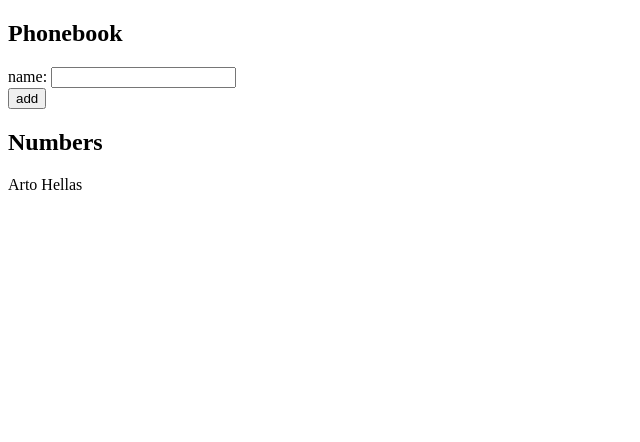
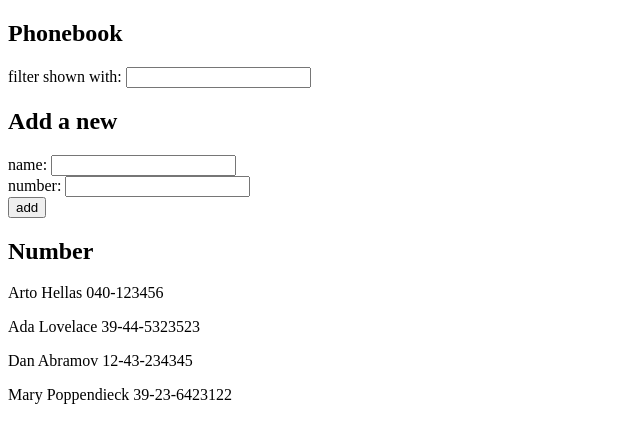
Before and after one commit to jusvait/full-stack-open-2022, a React (Create React App) app in the folder part2/puhelinluettelo/: page / in a window 1280 px wide. Shown: the top 442 px of the page, without its empty margins (0-640 px from the left). Built offline with nearby package versions, Linux system fonts and the light colour scheme.

Commit message:
Part2 - 2.10

```diff
--- a/part2/puhelinluettelo/src/App.js
+++ b/part2/puhelinluettelo/src/App.js
@@ -1,38 +1,83 @@
 import { useState } from 'react'
 
-const Person = ({name}) => {
-  return (<p>{name}</p>)
+const AddPerson = ({persons, onSuccess}) => {
+  const [newEntry, setNewEntry] = useState({name: '', number: ''})
+
+  const initialEntryValues = {
+    name: '',
+    number: '',
+  }
+
+  const handleSubmit = (event) => {
+    event.preventDefault();
+
+    if (persons.some((val) => val.name === newEntry.name)) {
+      alert(`${newEntry.name} is already added to phonebook`); return;
+    }
+
+    onSuccess(persons.concat(newEntry));
+    setNewEntry(initialEntryValues)
+  }
+
+  const handleNameChange = (event) => {
+    setNewEntry({...newEntry, name: event.target.value})
+  }
+
+  const handleNumberChange = (event) => {
+    setNewEntry({...newEntry, number: event.target.value})
+  }
+  return (
+    <><form onSubmit={handleSubmit}>
+      <div>
+        name: <input value={newEntry.name} onChange={handleNameChange} />
+      </div>
+      <div>
+        number: <input value={newEntry.number} onChange={handleNumberChange} />
+      </div>
+      <div>
+        <button type="submit">add</button>
+      </div>
+    </form></>
+  )
+}
+
+const NameFilter = ({filterValue, onFilterChange}) => {
+  return (
+    <div>
+      filter shown with: <input value={filterValue} onChange={(event) => onFilterChange(event.target.value)}/>
+    </div>)
+}
+
+const People = ({persons}) => {
+  return (
+    <>
+      {persons.map(person => <Person person={person} key={person.name}/>)}
+    </>
+  )
+}
+
+const Person = ({person}) => {
+  return (<p>{person.name} {person.number}</p>)
 }
 
 const App = () => {
+  const [filterState, setFilterState] = useState('');
+
   const [persons, setPersons] = useState([
-    { name: 'Arto Hellas' }
+    { name: 'Arto Hellas', number: '040-123456' },
+    { name: 'Ada Lovelace', number: '39-44-5323523' },
+    { name: 'Dan Abramov', number: '12-43-234345' },
+    { name: 'Mary Poppendieck', number: '39-23-6423122' }
   ])
-  const [newName, setNewName] = useState('')
-
-  const handleSubmit = (event) => {
-    event.preventDefault();
-    setPersons(persons.concat({name:newName}));
-    setNewName('');
-  }
-
-  const handleNameChange = (event) => {
-    setNewName(event.target.value);
-  }
 
   return (
     <div>
       <h2>Phonebook</h2>
-      <form onSubmit={handleSubmit} >
-        <div>
-          name: <input value={newName} onChange={handleNameChange}/>
-        </div>
-        <div>
-          <button type="submit" >add</button>
-        </div>
-      </form>
-      <h2>Numbers</h2>
-      {persons.map(person => <Person name={person.name} key={person.name}/>)}
+      <NameFilter filterValue={filterState} onFilterChange={setFilterState}/>
+      <h2>Add a new</h2>
+      <AddPerson persons={persons} onSuccess={setPersons}/>
+      <h2>Number</h2>
+      <People persons={persons.filter(v => v.name.toLocaleLowerCase().startsWith(filterState))}/>
     </div>
   )
 
```
